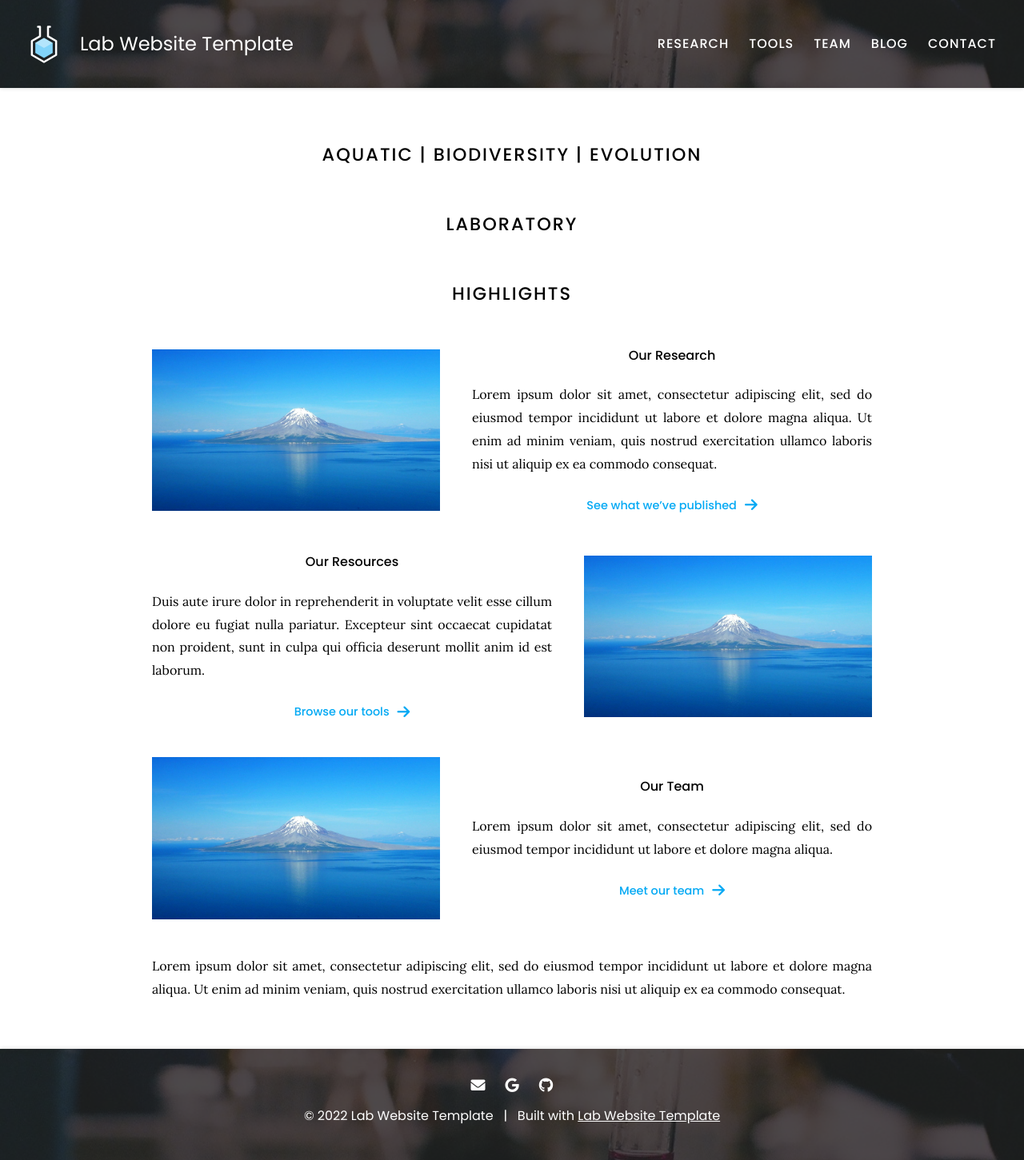
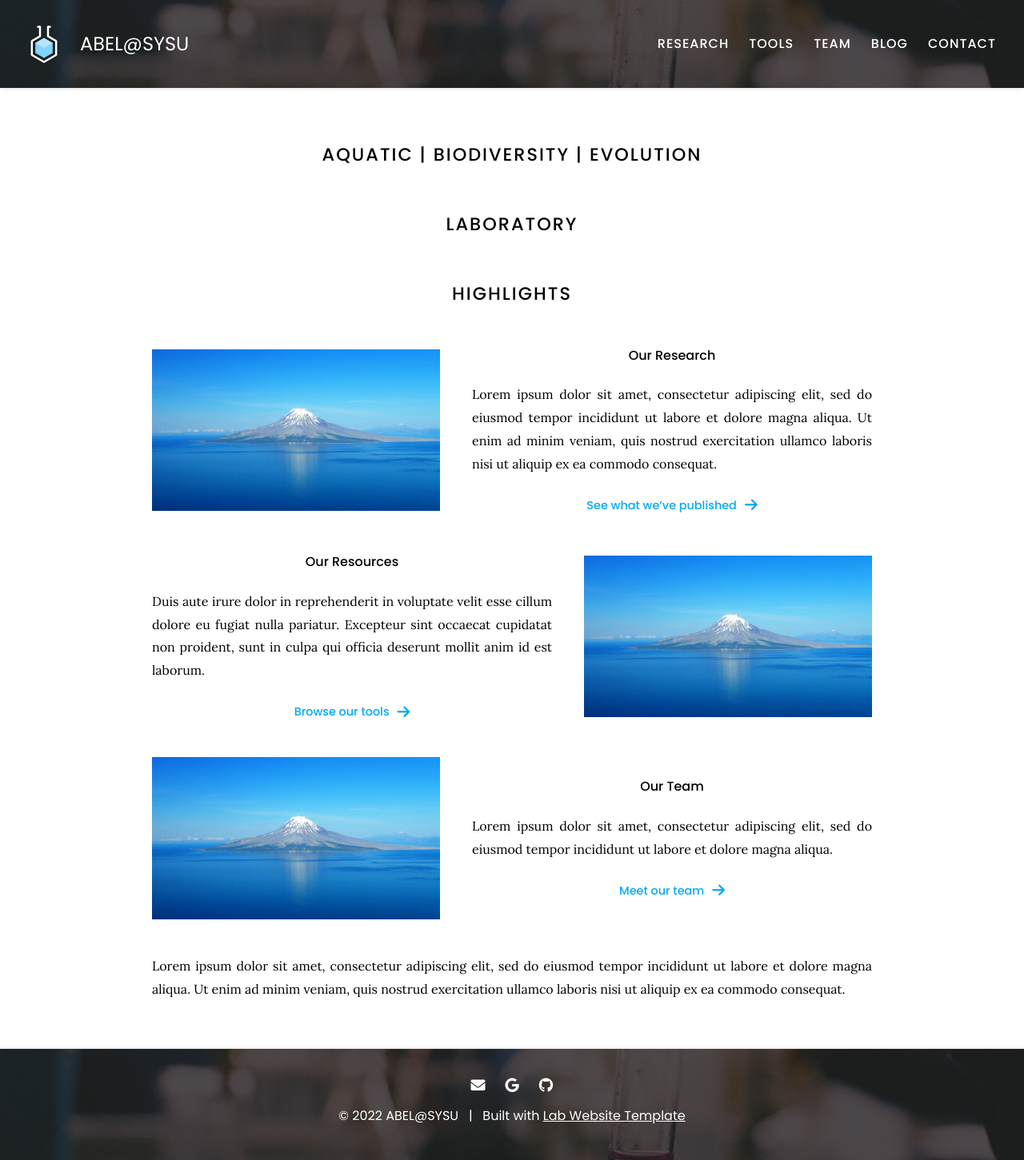
Before and after one commit to abel-sysu/en, a Jekyll site: the page built from index.md, in a window 1280 px wide. Shown: the whole page at 80% size. Built offline with Jekyll 4.4.1, drawn with Linux system fonts in a browser that asks for light colours.

Commit message:
Update _config.yaml

```diff
--- a/_config.yaml
+++ b/_config.yaml
@@ -1,12 +1,12 @@
 ### basic settings
 
 # site properties and page defaults
-title: Lab Website Template
-description: An easy-to-use, flexible website template for labs, with automatic citations, GitHub tag imports, pre-built components, and more.
+title: ABEL@SYSU
+description: Aquatic Biodiverity Evolution Laboratory @ SYSU
 logo: images/logo.svg
 header: images/background.jpg
 footer: images/background.jpg
-baseurl: /lab-website-template
+baseurl:
 
 # site social media and other links
 links:
```
